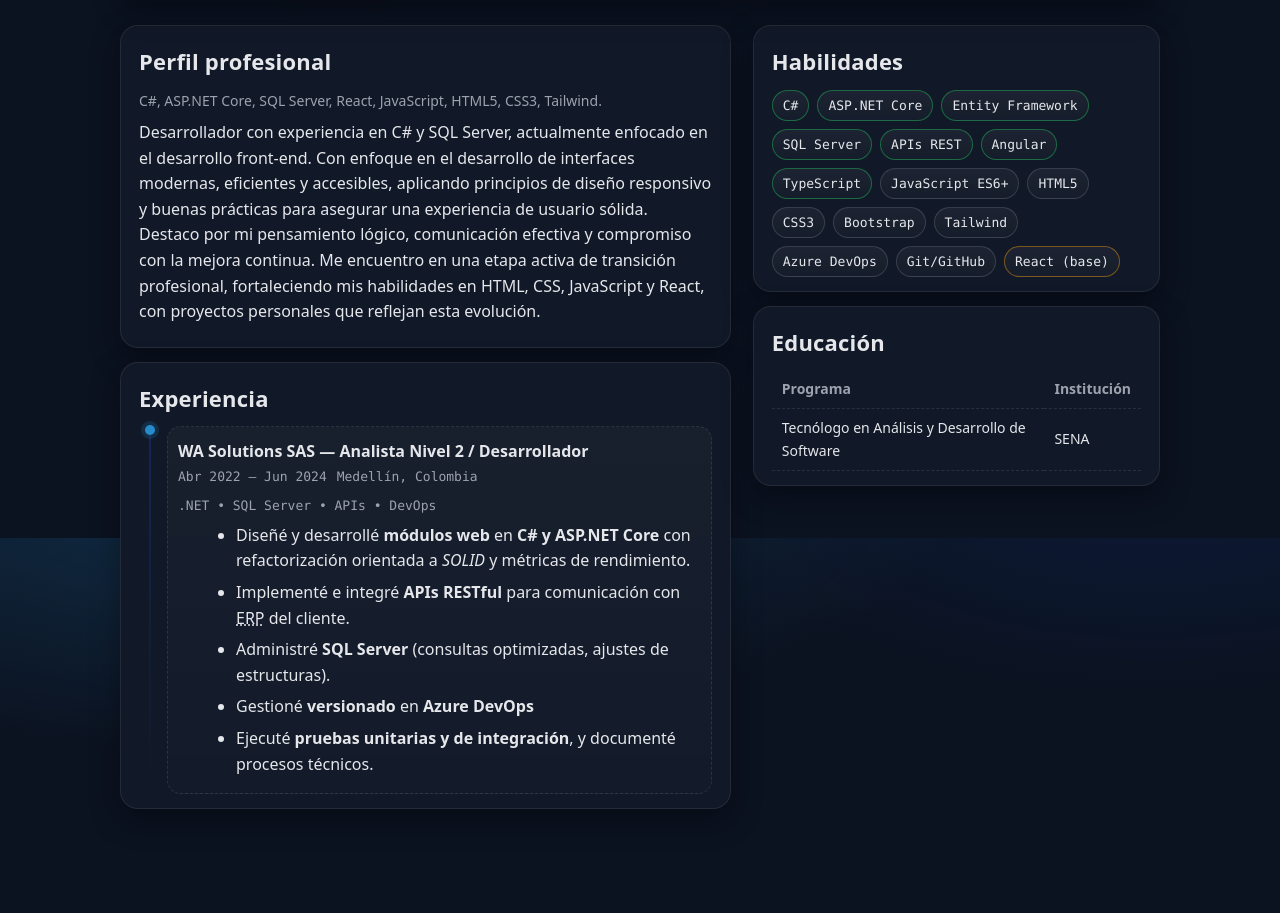
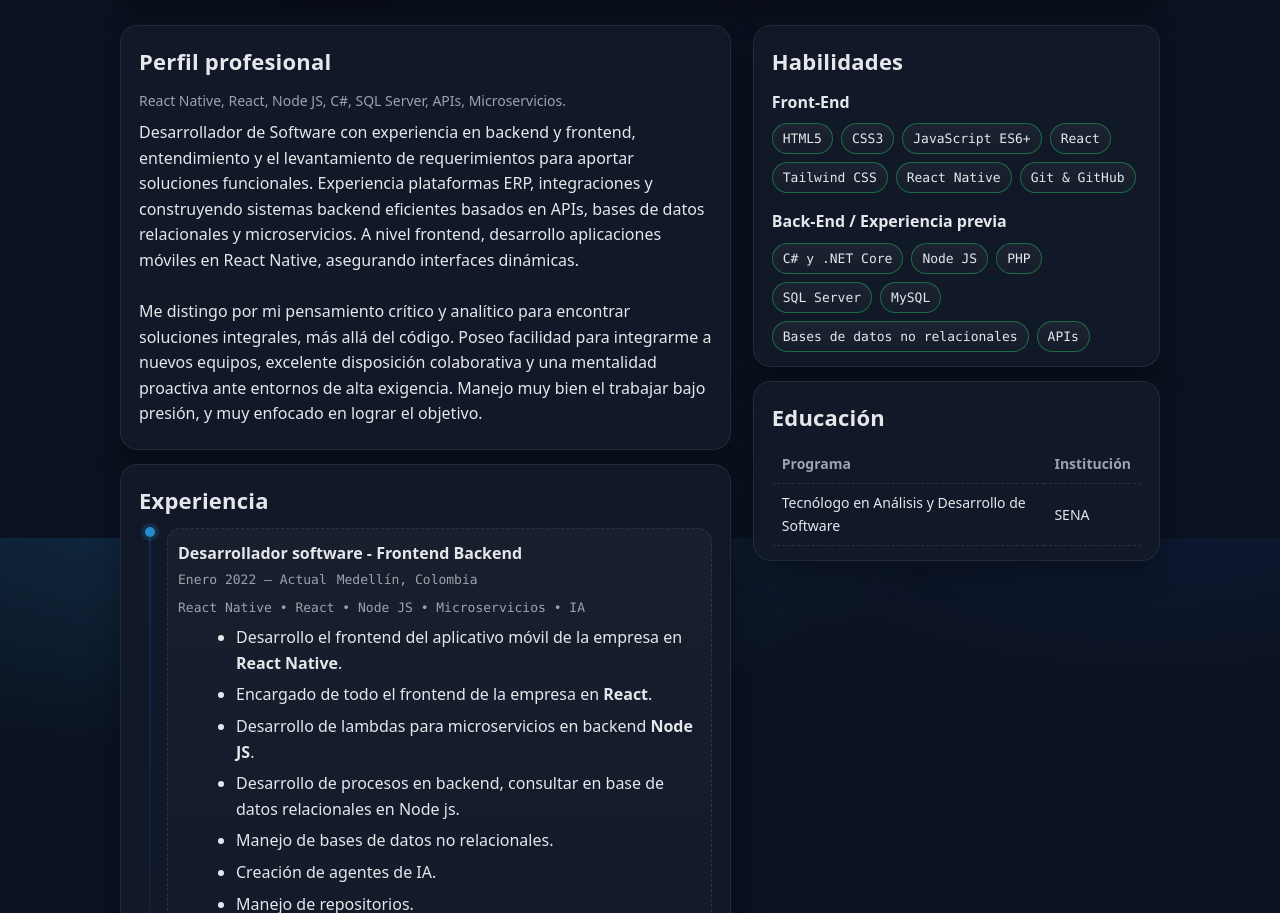
Before and after one commit to juan982610/portafolio, a plain HTML site: page index.html in a window 1280 px wide. Shown: the part 262-1175 px from the top of the page. Before the commit the page ends 1127 px from the top, so only its background shows below. Drawn offline with Linux system fonts and the light colour scheme.

Commit message:
Actualiza perfil, experiencia y habilidades según nuevo CV

```diff
--- a/index.html
+++ b/index.html
@@ -17,14 +17,14 @@
 
       <div class="header-cv__identity">
         <h1 id="cv-name" class="header-cv__name">Juan de Dios Posada Patiño</h1>
-        <p class="header-cv__role">Desarrollador de Software Front-end  </p>
+        <p class="header-cv__role">Desarrollador software</p>
 
         <address class="header-cv__contact" aria-label="Datos de contacto">
           <span class="header-cv__badge">Medellín, Colombia</span>
           <span class="header-cv__badge">📞 324 586 7583</span>
           <a class="header-cv__badge" href="mailto:juand.posada10@gmail.com">✉️ juand.posada10@gmail.com</a>
           <a class="header-cv__badge" href="https://www.linkedin.com/in/juan-de-dios-posada-pati%C3%B1o-45190222b/" target="_blank" rel="noopener">in /juan-de-dios-posada</a>
-          <a class="header-cv__badge" href="" >GitHub</a>
+          <a class="header-cv__badge" href="https://github.com/juan982610/portafolio" target="_blank" rel="noopener">GitHub</a>
         </address>
 
         <div class="header-cv__actions" role="group" aria-label="Acciones rápidas">
@@ -39,14 +39,11 @@
       <section class="layout__main stack" aria-label="Perfil, experiencia y proyectos">
         <article class="card">
           <h2 class="card__title">Perfil profesional</h2>
-          <p class="card__meta">C#, ASP.NET Core, SQL Server, React, JavaScript, HTML5, CSS3, Tailwind.</p>
+          <p class="card__meta">React Native, React, Node JS, C#, SQL Server, APIs, Microservicios.</p>
           <p class="card__text">
-            Desarrollador con experiencia en C# y SQL Server, actualmente enfocado en el desarrollo front-end. Con
-            enfoque en el desarrollo de interfaces modernas, eficientes y accesibles, aplicando principios de diseño
-            responsivo y buenas prácticas para asegurar una experiencia de usuario sólida. Destaco por mi pensamiento lógico,
-            comunicación efectiva y compromiso con la mejora continua. Me encuentro en una etapa activa de transición profesional,
-            fortaleciendo mis habilidades en HTML, CSS, JavaScript y React, con proyectos personales que reflejan
-            esta evolución.
+            Desarrollador de Software con experiencia en backend y frontend, entendimiento y el levantamiento de requerimientos para aportar soluciones funcionales. Experiencia plataformas ERP, integraciones y construyendo sistemas backend eficientes basados en APIs, bases de datos relacionales y microservicios. A nivel frontend, desarrollo aplicaciones móviles en React Native, asegurando interfaces dinámicas.
+            <br><br>
+            Me distingo por mi pensamiento crítico y analítico para encontrar soluciones integrales, más allá del código. Poseo facilidad para integrarme a nuevos equipos, excelente disposición colaborativa y una mentalidad proactiva ante entornos de alta exigencia. Manejo muy bien el trabajar bajo presión, y muy enfocado en lograr el objetivo.
           </p>
         </article>
 
@@ -55,18 +52,34 @@
 
           <section class="timeline stack" aria-label="Línea de tiempo laboral">
             <article class="timeline__item segment">
-              <h3 class="segment__title">WA Solutions SAS — Analista Nivel 2 / Desarrollador</h3>
+              <h3 class="segment__title">Desarrollador software - Frontend Backend</h3>
+              <div class="segment__meta meta">
+                <span class="meta__item">Enero 2022 — Actual</span>
+                <span class="meta__item">Medellín, Colombia</span> <br>
+                <span class="meta__item">React Native • React • Node JS • Microservicios • IA</span>
+              </div>
+              <ul class="segment__list">
+                <li class="segment__list-item">Desarrollo el frontend del aplicativo móvil de la empresa en <strong>React Native</strong>.</li>
+                <li class="segment__list-item">Encargado de todo el frontend de la empresa en <strong>React</strong>.</li>
+                <li class="segment__list-item">Desarrollo de lambdas para microservicios en backend <strong>Node JS</strong>.</li>
+                <li class="segment__list-item">Desarrollo de procesos en backend, consultar en base de datos relacionales en Node js.</li>
+                <li class="segment__list-item">Manejo de bases de datos no relacionales.</li>
+                <li class="segment__list-item">Creación de agentes de IA.</li>
+                <li class="segment__list-item">Manejo de repositorios.</li>
+              </ul>
+            </article>
+
+            <article class="timeline__item segment">
+              <h3 class="segment__title">WA Solutions — Analista nivel 2 Backend</h3>
               <div class="segment__meta meta">
                 <span class="meta__item">Abr 2022 — Jun 2024</span>
                 <span class="meta__item">Medellín, Colombia</span> <br>
-                <span class="meta__item">.NET • SQL Server • APIs • DevOps</span>
+                <span class="meta__item">C# • SQL Server • APIs • ERP</span>
               </div>
               <ul class="segment__list">
-                <li class="segment__list-item">Diseñé y desarrollé <strong>módulos web</strong> en <strong>C# y ASP.NET Core</strong> con refactorización orientada a <em>SOLID</em> y métricas de rendimiento.</li>
-                <li class="segment__list-item">Implementé e integré <strong>APIs RESTful</strong> para comunicación con <abbr title="Enterprise Resource Planning">ERP</abbr> del cliente.</li>
-                <li class="segment__list-item">Administré <strong>SQL Server</strong> (consultas optimizadas, ajustes de estructuras).</li>
-                <li class="segment__list-item">Gestioné <strong>versionado</strong> en <strong>Azure DevOps</strong></li>
-                <li class="segment__list-item">Ejecuté <strong>pruebas unitarias y de integración</strong>, y documenté procesos técnicos.</li>
+                <li class="segment__list-item">Integrar con diferentes métodos (link server, servidores compartidos, APIS) los ERP de los clientes a la herramienta de la empresa con bases de datos SQL.</li>
+                <li class="segment__list-item">Construcción e implementación de desarrollos nuevos a necesidad con el lenguaje <strong>C#</strong>.</li>
+                <li class="segment__list-item">Soporte a los clientes de errores del software.</li>
               </ul>
             </article>
           </section>
@@ -100,22 +113,26 @@
       <aside class="layout__aside stack" aria-label="Habilidades, educación e idiomas">
         <section class="card">
           <h2 class="card__title">Habilidades</h2>
-          <div class="tags" aria-label="Tecnologías principales">
-            <span class="tags__item tags__item--ok">C#</span>
-            <span class="tags__item tags__item--ok">ASP.NET Core</span>
-            <span class="tags__item tags__item--ok">Entity Framework</span>
+          <h3 class="segment__title" style="font-size: 1rem; margin-bottom: 0.5rem;">Front-End</h3>
+          <div class="tags" aria-label="Tecnologías Front-End" style="margin-bottom: 1rem;">
+            <span class="tags__item tags__item--ok">HTML5</span>
+            <span class="tags__item tags__item--ok">CSS3</span>
+            <span class="tags__item tags__item--ok">JavaScript ES6+</span>
+            <span class="tags__item tags__item--ok">React</span>
+            <span class="tags__item tags__item--ok">Tailwind CSS</span>
+            <span class="tags__item tags__item--ok">React Native</span>
+            <span class="tags__item tags__item--ok">Git & GitHub</span>
+          </div>
+
+          <h3 class="segment__title" style="font-size: 1rem; margin-bottom: 0.5rem;">Back-End / Experiencia previa</h3>
+          <div class="tags" aria-label="Tecnologías Back-End">
+            <span class="tags__item tags__item--ok">C# y .NET Core</span>
+            <span class="tags__item tags__item--ok">Node JS</span>
+            <span class="tags__item tags__item--ok">PHP</span>
             <span class="tags__item tags__item--ok">SQL Server</span>
-            <span class="tags__item tags__item--ok">APIs REST</span>
-            <span class="tags__item tags__item--ok">Angular</span>
-            <span class="tags__item tags__item--ok">TypeScript</span>
-            <span class="tags__item">JavaScript ES6+</span>
-            <span class="tags__item">HTML5</span>
-            <span class="tags__item">CSS3</span>
-            <span class="tags__item">Bootstrap</span>
-            <span class="tags__item">Tailwind</span>
-            <span class="tags__item">Azure DevOps</span>
-            <span class="tags__item">Git/GitHub</span>
-            <span class="tags__item tags__item--warn">React (base)</span>
+            <span class="tags__item tags__item--ok">MySQL</span>
+            <span class="tags__item tags__item--ok">Bases de datos no relacionales</span>
+            <span class="tags__item tags__item--ok">APIs</span>
           </div>
         </section>
 
```
